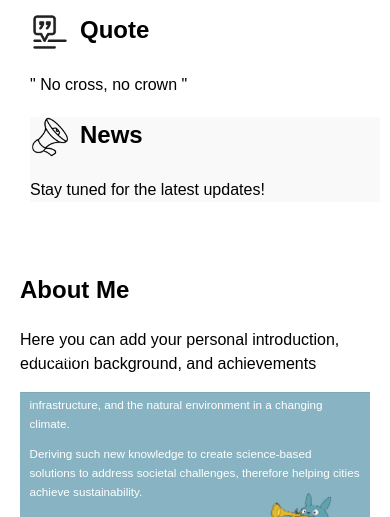
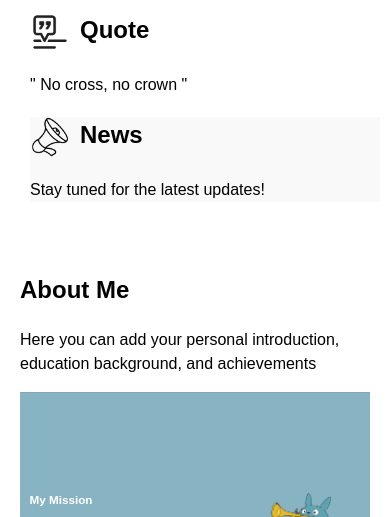
Before and after one commit to CLi-hub1/Homepage, a plain HTML site: page index.html in a window 390 px wide. Shown: the part 543-1060 px from the top of the page. Drawn offline with Linux system fonts and the light colour scheme.

Commit message:
update styles

```diff
--- a/styles.css
+++ b/styles.css
@@ -98,7 +98,7 @@ footer {
 
 @media screen and (max-width: 768px) {
   #about .text-overlay {
-    top: 50%; /* 将文本定位到图片上方50%的位置 */
+    top: 90%; /* 将文本定位到图片上方50%的位置 */
     transform: translateY(-50%);
   }
 
```
